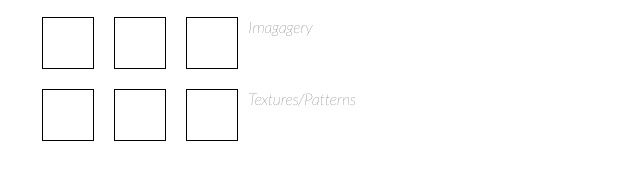
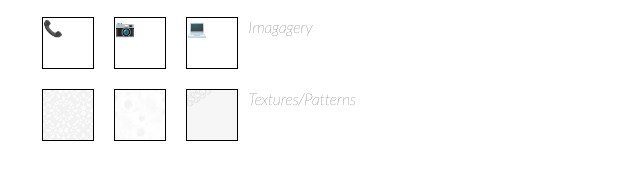
Before and after one commit to annacroskrey/style-tile, a plain HTML site: page index.html in a window 1280 px wide. Shown: the part 584-764 px from the top of the page, 108-748 px from the left. Drawn offline with Linux system fonts and the light colour scheme.

Commit message:
added patterns and imagery

```diff
--- a/css/styles.css
+++ b/css/styles.css
@@ -35,6 +35,26 @@ section {
 	background: url("../img/grid-bg.png") repeat-y;
 }
 
+/* Patterns */
+
+.pattern-1 {
+	background-image: url("../light_grey/light_grey.png");
+	background-repeat: no-repeat;
+}
+
+.pattern-2 {
+	background-image: url("../wet_snow/wet_snow.png");
+	background-repeat: no-repeat;
+}
+
+.pattern-3 {
+	background-image: url("../paisley/paisley.png");
+	background-repeat: no-repeat;
+}
+
+
+
+
  /* Colors */
 .color-1 {
 	background: #33d6ad;
--- a/index.html
+++ b/index.html
@@ -62,9 +62,9 @@
 		</section>
 
 		<section>
-			<div class="imagery-1"></div>
-			<div class="imagery-2"></div>
-			<div class="imagery-3"></div>
+			<div class="imagery-1">📞</div>
+			<div class="imagery-2">📷</div>
+			<div class="imagery-3">💻</div>
 			<em>Imagagery</em>
 
 			<div class="clear"></div>
```
Also changed, not shown: light_grey/light_grey.png (added), light_grey/light_grey_@2X.jpg (added), light_grey/readme.txt (added), paisley/paisley.png (added), paisley/readme.txt (added), wet_snow/readme.txt (added), wet_snow/wet_snow.png (added), wet_snow/wet_snow_@2X.png (added).
